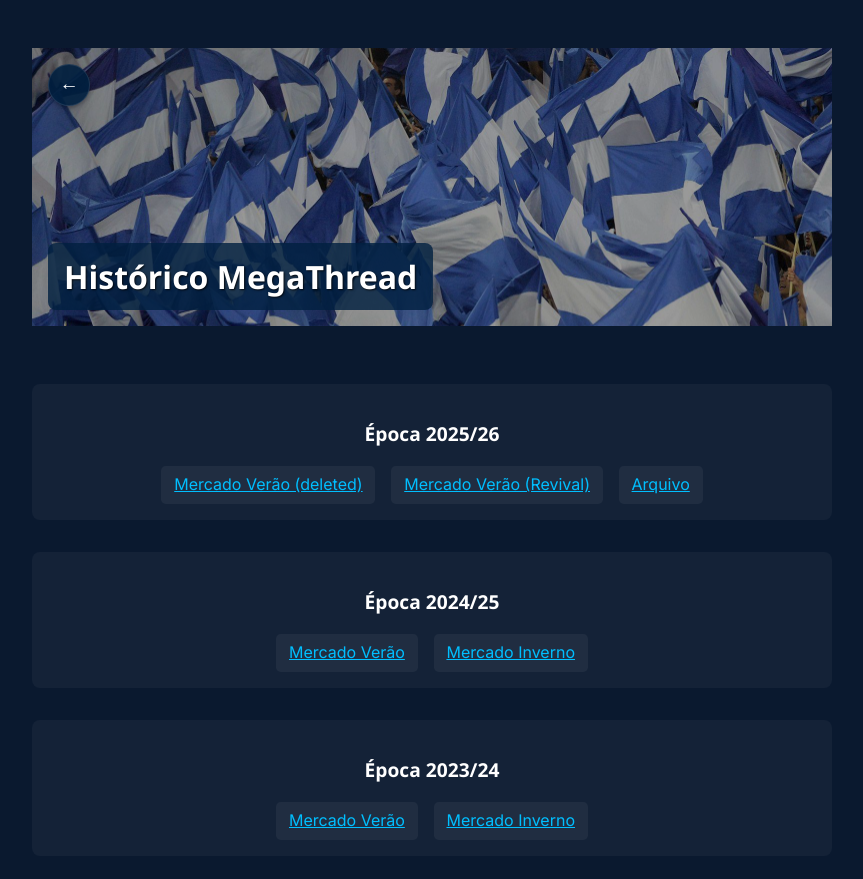
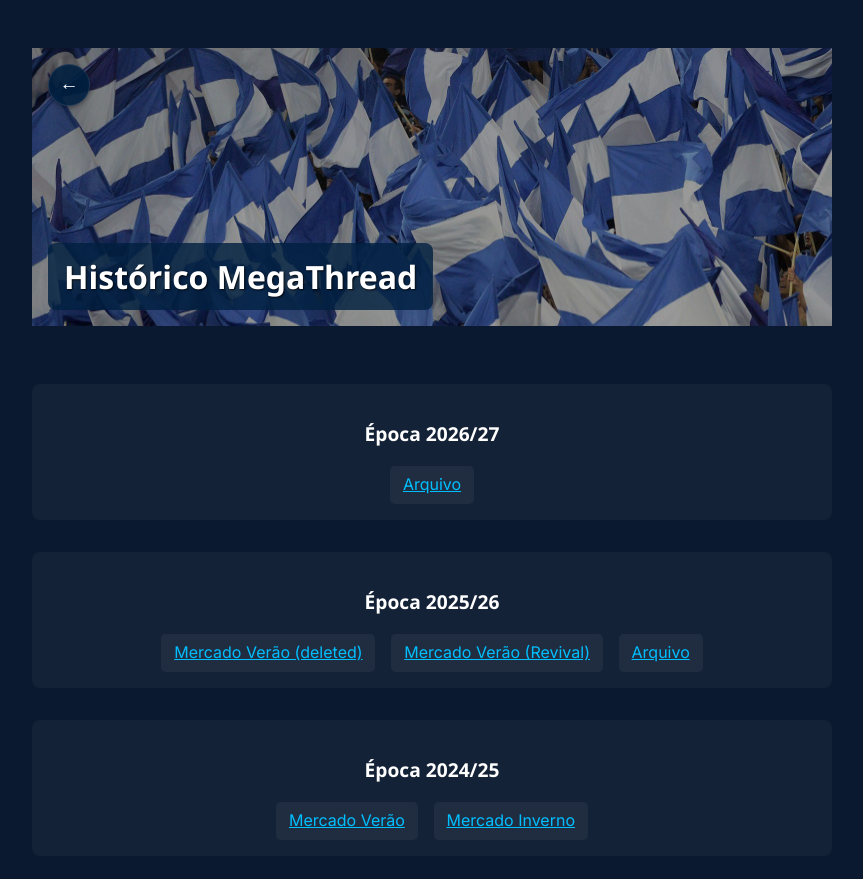
Before and after one commit to Azrial1739/r-fcporto-Transfer-Guide, a Jekyll site: the page built from pages/historico.md, in a window 1280 px wide and 900 px high. Shown: the top 879 px of the window, without its empty margins (208-1071 px from the left). Built offline with Jekyll 4.4.1, drawn with Linux system fonts in a browser that asks for light colours.

Commit message:
adicionada secçao 26/27

```diff
--- a/pages/historico.md
+++ b/pages/historico.md
@@ -56,6 +56,13 @@ permalink: /historico/
 <br>
 
 <div class="season-section">
+  <h3 class="season-title">Época 2026/27</h3>
+  <div class="links-container">
+    <a href="{{ site.baseurl }}/arquivo/arquivo-2026-27/" target="_blank" class="historico-link">Arquivo</a>
+  </div>
+</div>
+
+<div class="season-section">
   <h3 class="season-title">Época 2025/26</h3>
   <div class="links-container">
     <a href="https://www.reddit.com/r/fcporto/comments/1kp1w1l/megathread_mercado_de_transferências_verão_202526/?utm_source=share&utm_medium=web3x&utm_name=web3xcss&utm_term=1&utm_content=share_button" target="_blank" class="historico-link">Mercado Verão (deleted)</a>
```
